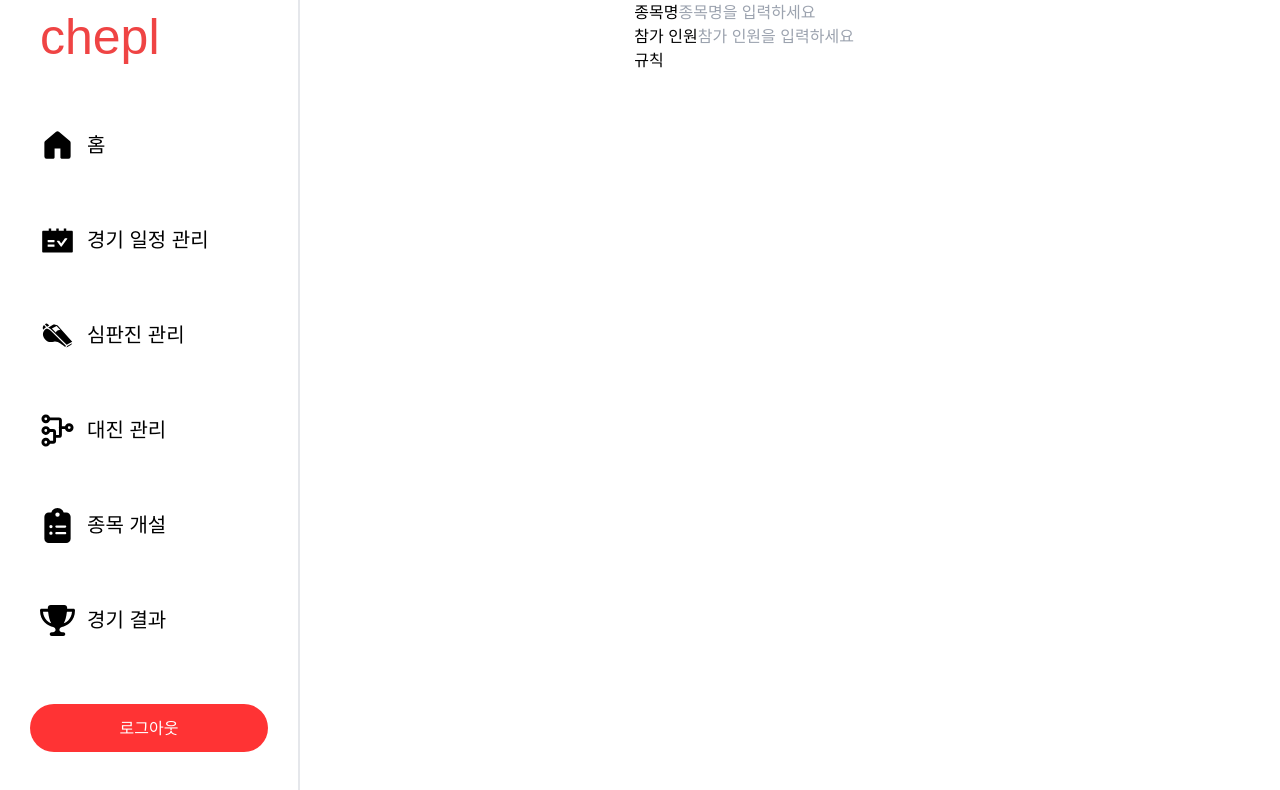
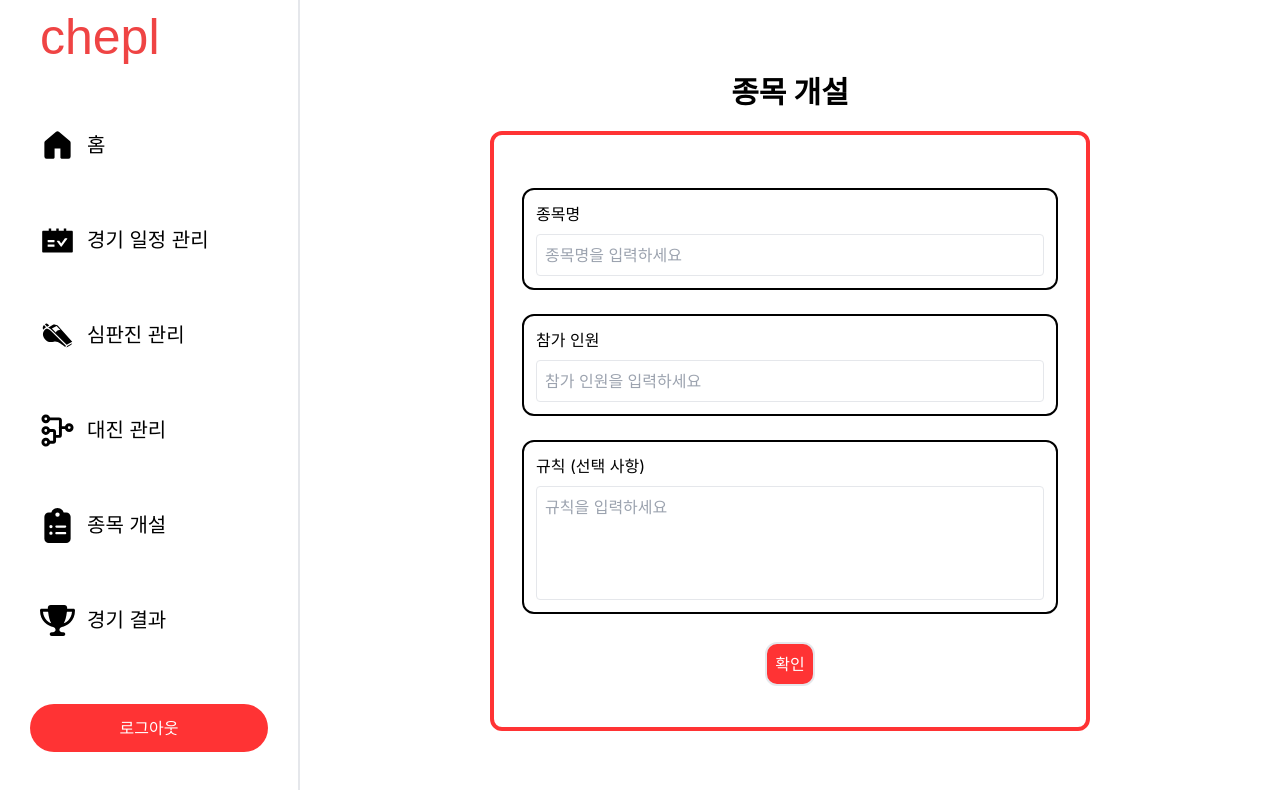
Before and after one commit to 24SummerHackerton/SummerHackaton-FE, a React (Create React App) app: page /create in a window 1280 px wide. Shown: the top 790 px of the page. Built offline with nearby package versions, Linux system fonts and the light colour scheme.

Commit message:
CreateDesign

```diff
--- a/package.json
+++ b/package.json
@@ -3,6 +3,7 @@
   "version": "0.1.0",
   "private": true,
   "dependencies": {
+    "@react-icons/all-files": "^4.1.0",
     "@testing-library/jest-dom": "^5.17.0",
     "@testing-library/react": "^13.4.0",
     "@testing-library/user-event": "^13.5.0",
--- a/src/desktop/desktopViews/DesktopCreate.jsx
+++ b/src/desktop/desktopViews/DesktopCreate.jsx
@@ -1,22 +1,90 @@
+import React, { useState } from 'react';
+
 export default function DesktopCreate() {
+  const [formData, setFormData] = useState({
+    eventName: '',
+    participants: '',
+    rules: '',
+  });
+
+  const [errors, setErrors] = useState({
+    eventName: false,
+    participants: false,
+  });
+
+  const handleInputChange = (e) => {
+    const { name, value } = e.target;
+    setFormData((prevData) => ({
+      ...prevData,
+      [name]: value,
+    }));
+  };
+
+  const handleSubmit = (e) => {
+    e.preventDefault();
+    const { eventName, participants } = formData;
+    let valid = true;
+
+    if (eventName.trim() === '') {
+      setErrors((prevErrors) => ({ ...prevErrors, eventName: true }));
+      valid = false;
+    } else {
+      setErrors((prevErrors) => ({ ...prevErrors, eventName: false }));
+    }
+
+    if (participants.trim() === '' || isNaN(participants) || parseInt(participants) <= 0) {
+      setErrors((prevErrors) => ({ ...prevErrors, participants: true }));
+      valid = false;
+    } else {
+      setErrors((prevErrors) => ({ ...prevErrors, participants: false }));
+    }
+
+    if (valid) {
+      alert('Form submitted successfully!');
+      // Add your form submission logic here
+    }
+  };
 
   return (
-    <div>
-      <form>
-        <div>
-          <span>종목명</span>
-          <input placeholder="종목명을 입력하세요" />
+    <div className="flex flex-col justify-center items-center h-screen">
+      <div className="text-[30px] font-bold text-center mb-4">종목 개설</div>
+      <form className="border-4 border-pointRed rounded-xl p-7 items-center w-[600px] h-[600px] flex flex-col justify-center" onSubmit={handleSubmit}>
+        <div className="border-2 rounded-xl p-3 m-3 w-full flex flex-col border-black">
+          <label className="mb-2">종목명</label>
+          <input
+            name="eventName"
+            value={formData.eventName}
+            onChange={handleInputChange}
+            className={`p-2 border rounded ${errors.eventName ? 'border-red-500' : ''}`}
+            placeholder="종목명을 입력하세요"
+          />
+          {errors.eventName && <span className="text-red-500">종목명은 필수 항목입니다.</span>}
         </div>
-        <div>
-          <span>참가 인원</span>
-          <input type="number" placeholder="참가 인원을 입력하세요" />
+        <div className="border-2 rounded-xl p-3 m-3 w-full flex flex-col border-black">
+          <label className="mb-2">참가 인원</label>
+          <input
+            name="participants"
+            type="number"
+            value={formData.participants}
+            onChange={handleInputChange}
+            className={`p-2 border rounded ${errors.participants ? 'border-red-500' : ''}`}
+            placeholder="참가 인원을 입력하세요"
+          />
+          {errors.participants && <span className="text-red-500">참가 인원은 필수 항목입니다.</span>}
         </div>
-        <div>
-          <span>규칙</span>
-          <input type="text" />
+        <div className="border-2 rounded-xl p-3 m-3 w-full flex flex-col border-black">
+          <label className="mb-2">규칙 (선택 사항)</label>
+          <textarea
+            name="rules"
+            value={formData.rules}
+            onChange={handleInputChange}
+            className="p-2 border rounded resize-none"
+            placeholder="규칙을 입력하세요"
+            rows="4"
+          />
         </div>
+        <button type="submit" className="border-2 rounded-xl p-2 items-center mt-4 bg-pointRed text-white">확인</button>
       </form>
     </div>
   );
-
 }
```
Also changed, not shown: 1 other file (tests, documents, lock files or other folders).
